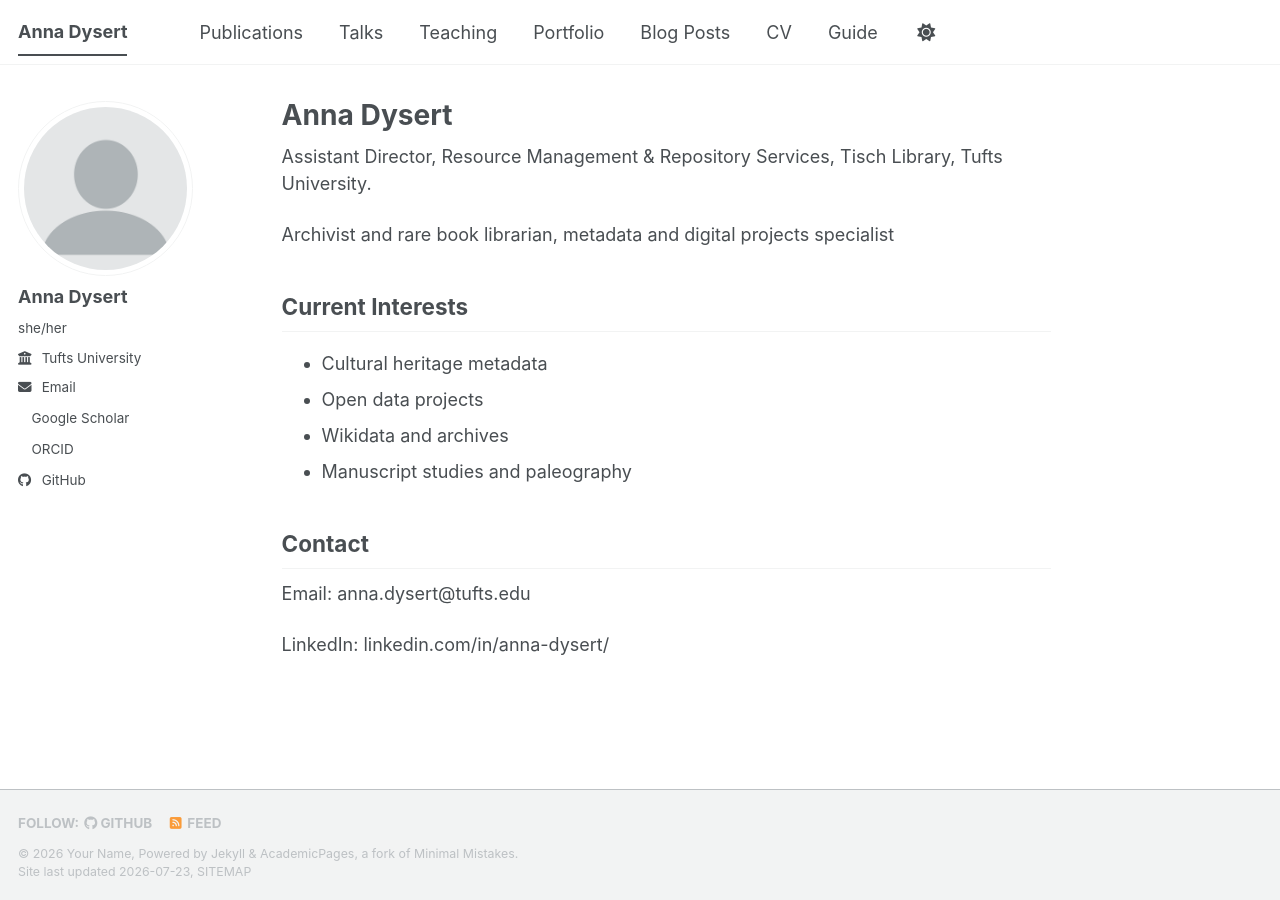
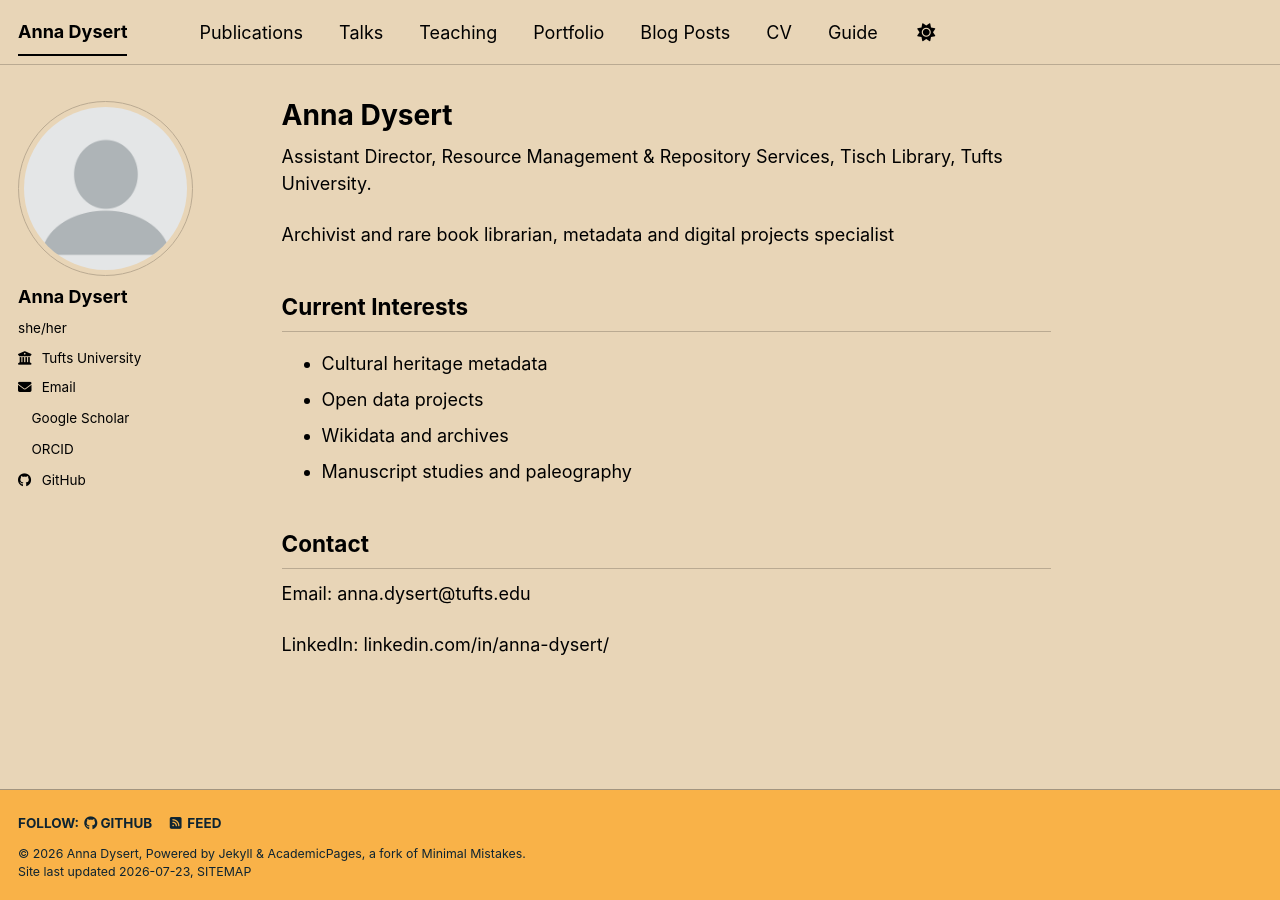
Before and after one commit to annadysert/annadysert.github.io, a Jekyll site: the page built from _pages/about.md, in a window 1280 px wide. Built offline with Jekyll 4.4.1, drawn with Linux system fonts in a browser that asks for light colours; a style sheet for code colours, icons or effects is not loaded.

Commit message:
Update site theme and personal information in config

```diff
--- a/_config.yml
+++ b/_config.yml
@@ -8,13 +8,12 @@
 
 # Basic Site Settings
 locale                   : "en-US"
-site_theme               : "default" # The available themes options are "default", "air", "sunrise", "mint", "dirt" and "contrast"
+site_theme               : "sunrise"
 title                    : "Anna Dysert"
 title_separator          : "-"
-name                     : &name "Your Name"
+name                     : &name "Anna Dysert"
 description              : &description "Your Name's academic portfolio"   # Update this with a general description of your site, this is the default if not overridden by a page
-url                      : https://academicpages.github.io # The base hostname & protocol for your site e.g. "https://[your GitHub username].github.io",
-                                                           # or if you already have some other page hosted on Github then use "https://[your GitHub username].github.io/[Your Repo Name]"
+url                      : "https://annadysert.github.io"
 baseurl                  : "" # the subpath of your site, e.g. "/blog"
 repository               : "academicpages/academicpages.github.io"
 
```
